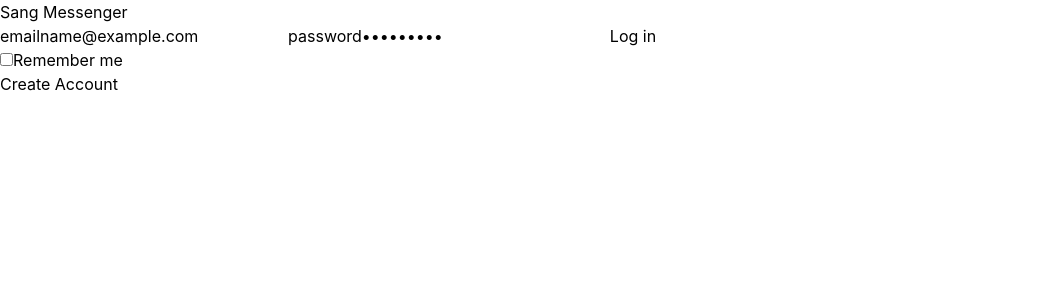
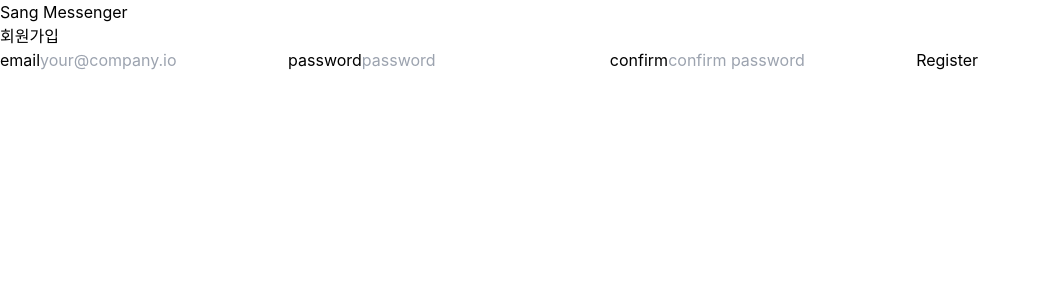
Before and after one commit to SWLee2973/react-homework-4, a React (Vite) app: page / in a window 1280 px wide. Both pictures are taken after typing "name@example.com", "Sample123" into the empty fields and a click on the button "Create Account". Shown: the top 300 px of the page, without its empty margins (0-1041 px from the left). Built offline with nearby package versions, Linux system fonts and the light colour scheme; a web font is replaced by a local one.

Commit message:
[feat] 회원가입 폼

```diff
--- /dev/null
+++ b/src/components/Form/LoginForm.jsx
@@ -0,0 +1,26 @@
+
+import { Button, FormInput } from '../';
+
+function LoginForm({ register }) {
+
+  return (
+    <form className="relative flex flex-col gap-1 h-full">
+      <FormInput id="email" type="email" placeholder="your@company.io" />
+      <FormInput id="password" type="password" placeholder="password" />
+      <Button type="login" styleClass="mt-2">
+        Log in
+      </Button>
+      <div className="flex gap-1">
+        <input type="checkbox" id="remember" />
+        <label htmlFor="remember" className="text-xs">
+          Remember me
+        </label>
+      </div>
+      <Button type="register" styleClass="absolute bottom-0" onClick={register}>
+        Create Account
+      </Button>
+    </form>
+  )
+}
+
+export default LoginForm;
--- /dev/null
+++ b/src/components/Form/RegisterForm.jsx
@@ -0,0 +1,20 @@
+
+import { FormInput, Button } from '../';
+
+function RegisterForm() {
+
+  return (
+    <form className="relative flex flex-col gap-1 h-full">
+      <h3 className='text-center font-bold mb-3'>회원가입</h3>
+      <FormInput id="email" type="email" placeholder="your@company.io" />
+      <FormInput id="password" type="password" placeholder="password" />
+      <FormInput id="confirm" type="password" placeholder="confirm password" />
+
+      <Button type="register" styleClass="absolute bottom-0" >
+        Register
+      </Button>
+    </form>
+  )
+}
+
+export default RegisterForm;
--- a/src/components/FormInput/FormInput.jsx
+++ b/src/components/FormInput/FormInput.jsx
@@ -1,15 +1,15 @@
 
 
-function FormInput({type, placeholder}) {
+function FormInput({id, type, placeholder}) {
 
   return (
     <>
-      <label htmlFor={type} className="sr-only">
-        {type}
+      <label htmlFor={id} className="sr-only">
+        {id}
       </label>
       <input
         type={type}
-        id={type}
+        id={id}
         className="w-48 h-6 rounded-sm text-xs ps-2"
         placeholder={placeholder}
       />
--- a/src/components/Login/Login.jsx
+++ b/src/components/Login/Login.jsx
@@ -1,25 +1,26 @@
-import { Button, FormInput } from '../';
+import { useState } from 'react';
+import { LoginForm, RegisterForm, } from '../';
+import { useEffect } from 'react';
 
 function Login({ isLogin, changeState }) {
+  const [page, setPage] = useState('');
+
+  const displayPage = () => {
+    switch (page) {
+      case 'register':
+        return <RegisterForm />
+      default:
+        return <LoginForm register={handleRegister} />
+    }
+  }
+
+  const handleRegister = () => {
+    setPage('register');
+  }
 
   return (
     <>
-      <form className="relative flex flex-col gap-1 h-full">
-        <FormInput type="email" placeholder="your@company.io" />
-        <FormInput type="password" placeholder="password" />
-        <Button type="login" styleClass="mt-2">
-          Log in
-        </Button>
-        <div className="flex gap-1">
-          <input type="checkbox" id="remember" />
-          <label htmlFor="remember" className="text-xs">
-            Remember me
-          </label>
-        </div>
-        <Button type="register" styleClass="absolute bottom-0">
-          Create Account
-        </Button>
-      </form>
+      {displayPage()}
     </>
   );
 }
--- a/src/components/index.js
+++ b/src/components/index.js
@@ -3,3 +3,5 @@ export { default as FormInput } from './FormInput/FormInput';
 export { default as Button } from './Button/Button';
 export { default as Cover } from './Cover/Cover';
 export { default as Login } from './Login/Login';
+export { default as LoginForm } from './Form/LoginForm';
+export { default as RegisterForm } from './Form/RegisterForm';
```
